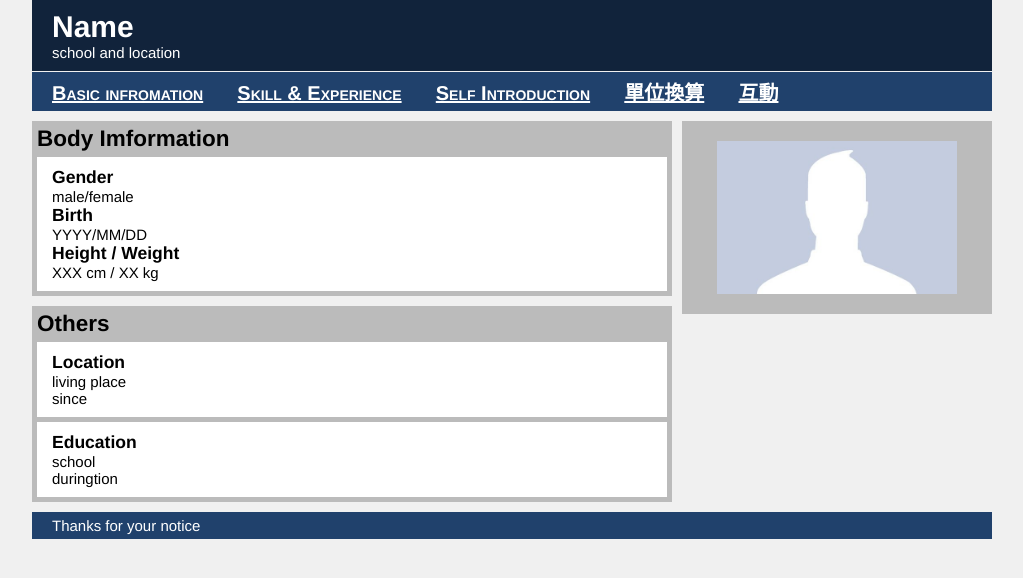
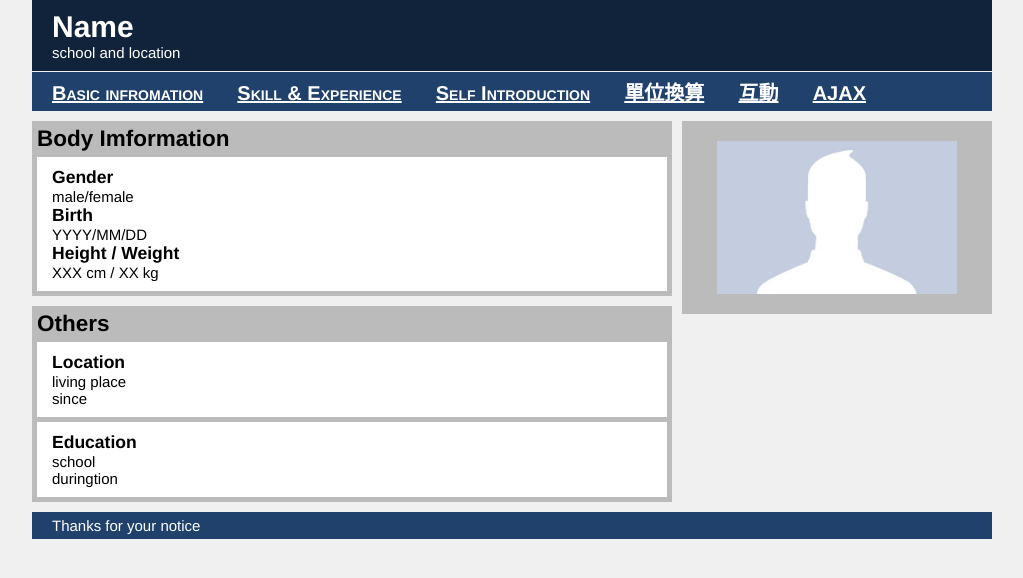
Before and after one commit to johnmeow/I3B30, a plain HTML site: page index.html in a window 1280 px wide. Shown: the whole page, without its empty margins (128-1151 px from the left). Drawn offline with Linux system fonts and the light colour scheme.

Commit message:
Update index.html

```diff
--- a/index.html
+++ b/index.html
@@ -30,6 +30,7 @@
 				<li><a href = "self.html">Self Introduction</a></li>
 				<li><a href = "length.html">單位換算</a></li>
 				<li><a href = "interactive.html">互動</a></li>
+				<li><a href = "AJAXtry.html">AJAX</a></li>
 			</ul>
 		</nav>
 
```
